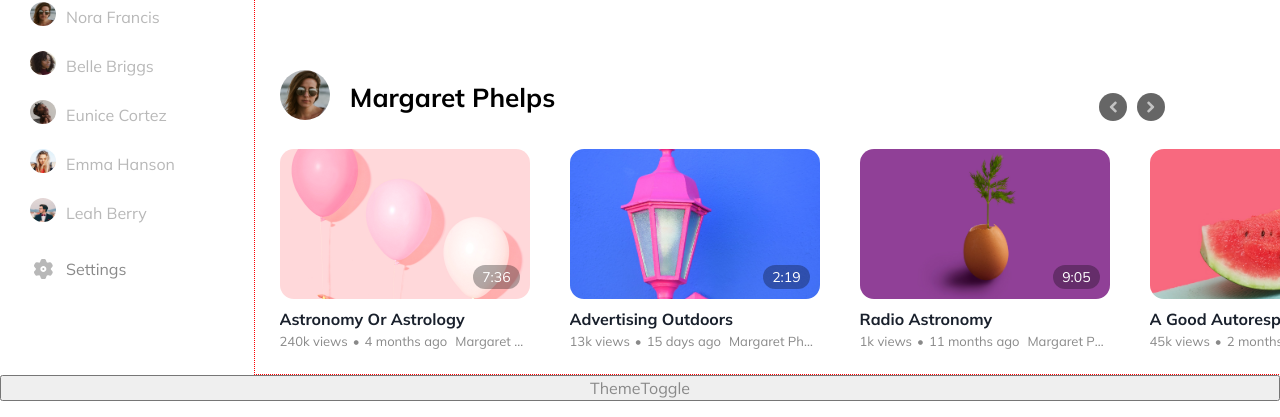
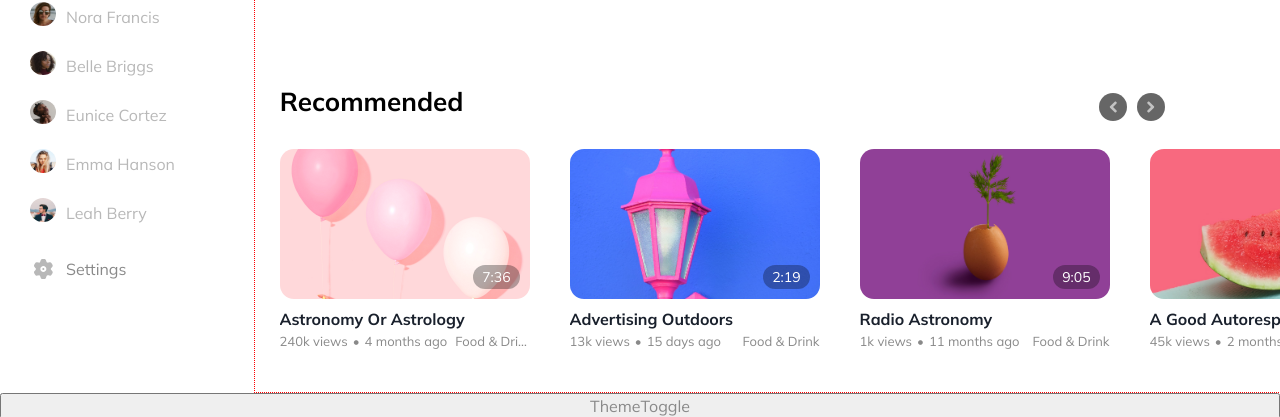
Before and after one commit to dzlek/yt-redesign, a React (Create React App) app: page /channel in a window 1280 px wide. Shown: the part 1068-1485 px from the top of the page. Built offline with nearby package versions, Linux system fonts and the light colour scheme.

Commit message:
fix: recommended feed

```diff
--- a/src/pages/channelPage/ChannelPage.tsx
+++ b/src/pages/channelPage/ChannelPage.tsx
@@ -1,6 +1,5 @@
 import * as Avatar from '@radix-ui/react-avatar'
 import './channelPage.scss'
-import AuthorFeed from '../../components/authorFeed/AuthorFeed'
 import margaretPhelpsAuthor from '../../shared/margaretPhelpsAuthor'
 import { NotificationsIcon } from '../../icons'
 import ChannelTabs from '../../components/channelTabs/ChannelTabs'
@@ -8,6 +7,7 @@ import VideoBlock from '../../components/videoBlock/VideoBlock'
 import channelPageData from '../../shared/channelPageData'
 import SidebarRecommended from '../../components/SidebarRecommended/SidebarRecommended'
 import { recommendedSadebarChannels } from '../../shared/recommendedSadebarChannels'
+import RecommendedFeed from '../../components/recommendedFeed/recommendedFeed'
 
 const ChannelPage = () => {
   const user = margaretPhelpsAuthor
@@ -51,7 +51,12 @@ const ChannelPage = () => {
       </div>
 
       <div className="authorFeedWrapper">
-        <AuthorFeed author={user} slideWidth={250} slideHeight={200} hasSubscription={true} />
+        <RecommendedFeed
+          title={user.name + ' videos'}
+          feed={user.feed}
+          slideWidth={250}
+          slideHeight={200}
+        />
       </div>
     </div>
   )
--- a/src/shared/margaretPhelpsAuthor.ts
+++ b/src/shared/margaretPhelpsAuthor.ts
@@ -6,7 +6,7 @@ const margaretPhelpsAuthor = {
   feed: [
     {
       title: 'Astronomy Or Astrology',
-      author: 'Margaret Phelps',
+      author: 'Food & Drink',
       views: '240k views',
       date: '4 months ago',
       duration: '7:36',
@@ -15,7 +15,7 @@ const margaretPhelpsAuthor = {
     },
     {
       title: 'Advertising Outdoors',
-      author: 'Margaret Phelps',
+      author: 'Food & Drink',
       views: '13k views',
       date: '15 days ago',
       duration: '2:19',
@@ -24,7 +24,7 @@ const margaretPhelpsAuthor = {
     },
     {
       title: 'Radio Astronomy',
-      author: 'Margaret Phelps',
+      author: 'Food & Drink',
       views: '1k views',
       date: '11 months ago',
       duration: '9:05',
@@ -33,7 +33,7 @@ const margaretPhelpsAuthor = {
     },
     {
       title: 'A Good Autoresponder',
-      author: 'Margaret Phelps',
+      author: 'Food & Drink',
       views: '45k views',
       date: '2 months ago',
       duration: '3:40',
@@ -42,7 +42,7 @@ const margaretPhelpsAuthor = {
     },
     {
       title: 'Baby Monitor Technology',
-      author: 'Margaret Phelps',
+      author: 'Food & Drink',
       views: '86k views',
       date: '7 days ago',
       duration: '1:56',
@@ -51,7 +51,7 @@ const margaretPhelpsAuthor = {
     },
     {
       title: 'Asteroids',
-      author: 'Margaret Phelps',
+      author: 'Dollie Blair',
       views: '123k views',
       date: '4 months ago',
       duration: '4:12',
```
